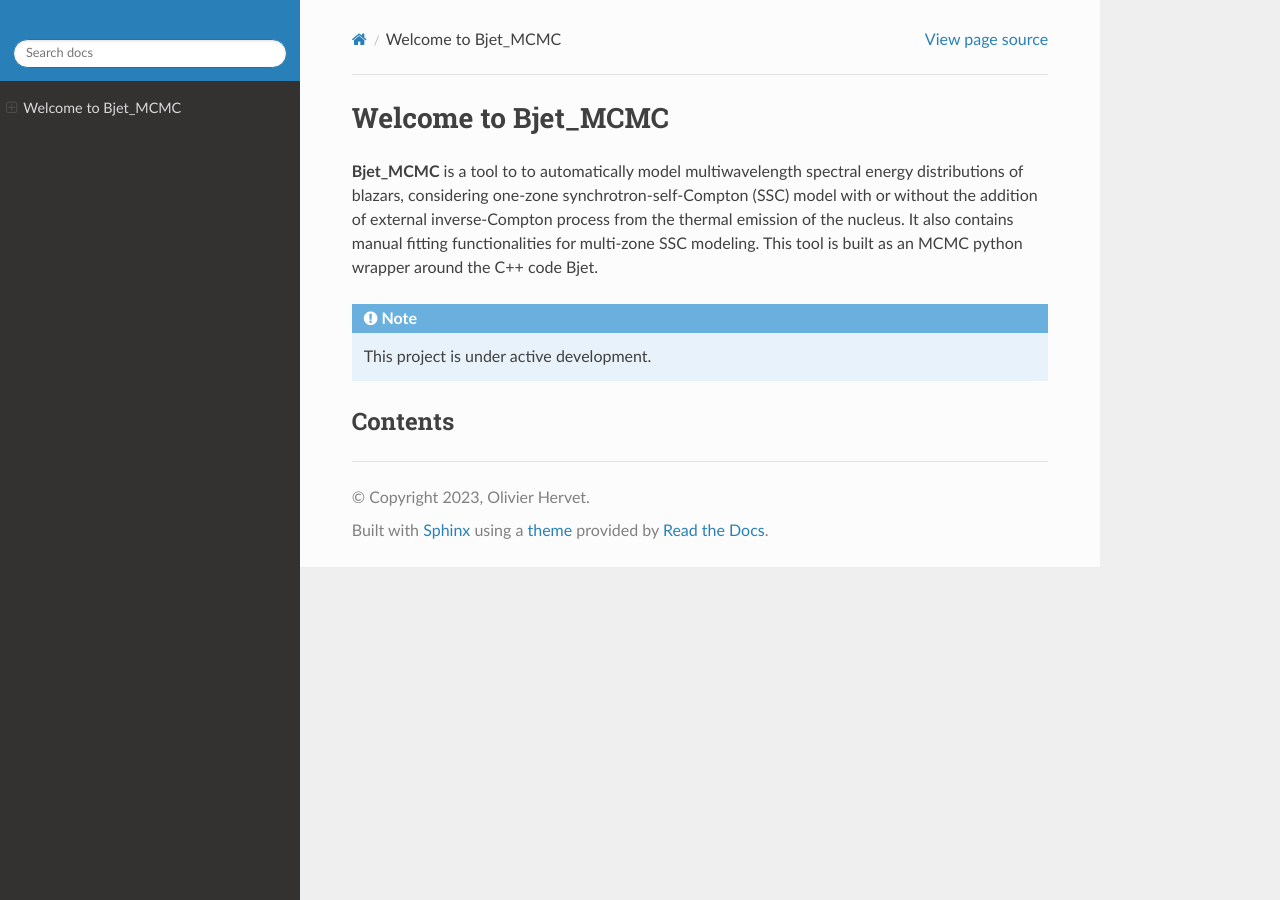
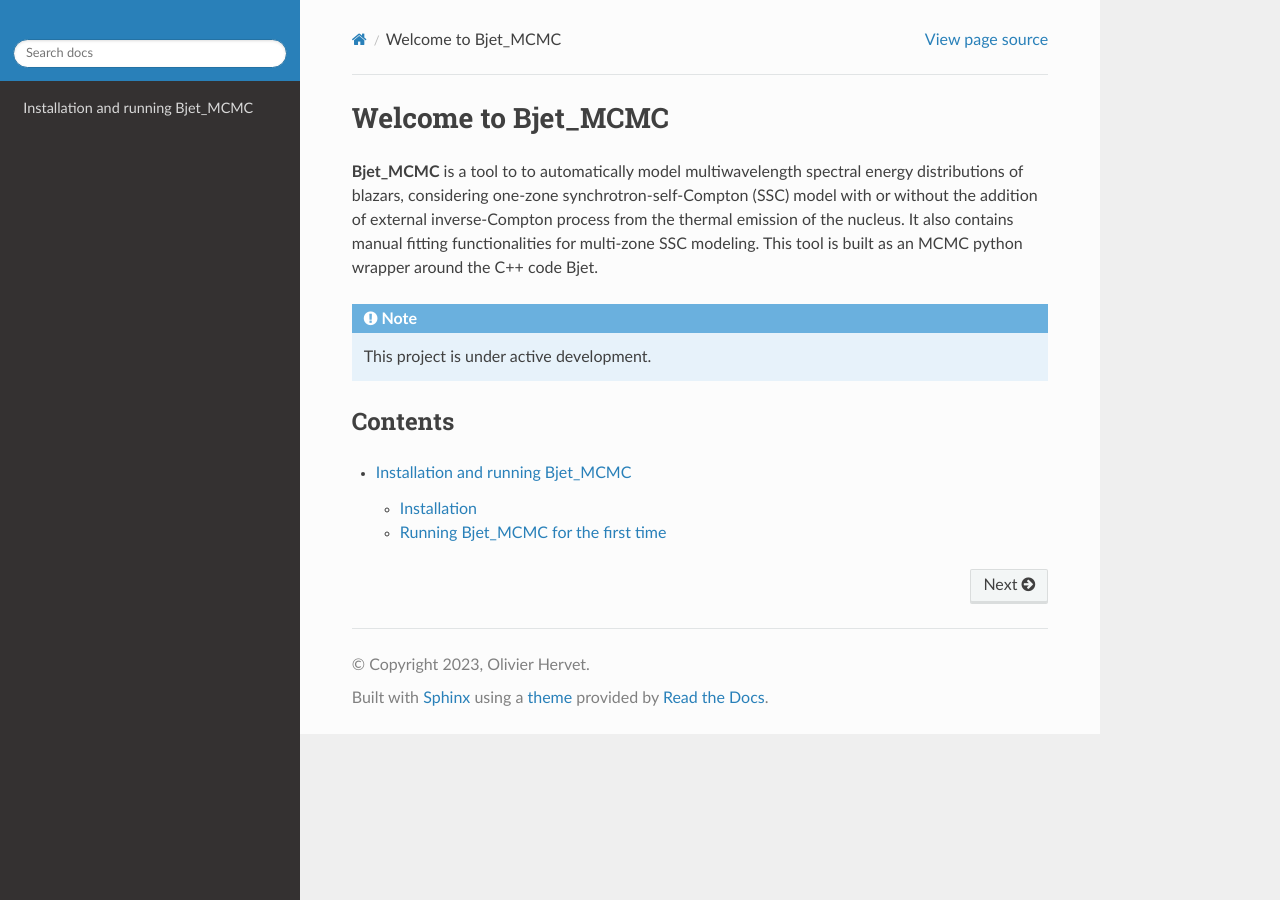
Before and after one commit to Ohervet/Bjet_MCMC, a Sphinx documentation site: the page built from docs/source/index.rst, in a window 1280 px wide. Built offline with Sphinx 7.4.7 and the Read the Docs theme 2.0.0, drawn with Linux system fonts in a browser that asks for light colours.

Commit message:
Update index.rst

```diff
--- a/docs/source/index.rst
+++ b/docs/source/index.rst
@@ -11,3 +11,6 @@ This tool is built as an MCMC python wrapper around the C++ code Bjet.
 
 Contents
 --------
+.. toctree::
+
+   install_and_run
```
